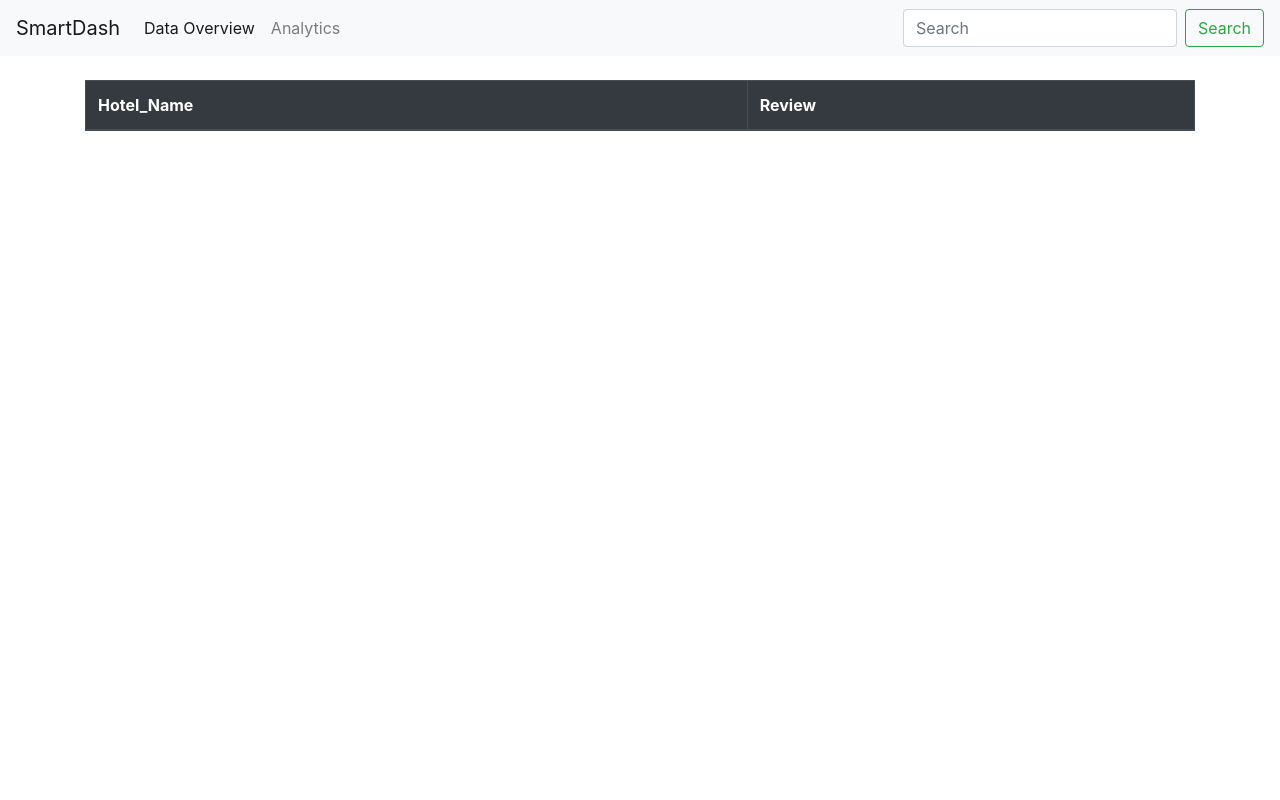
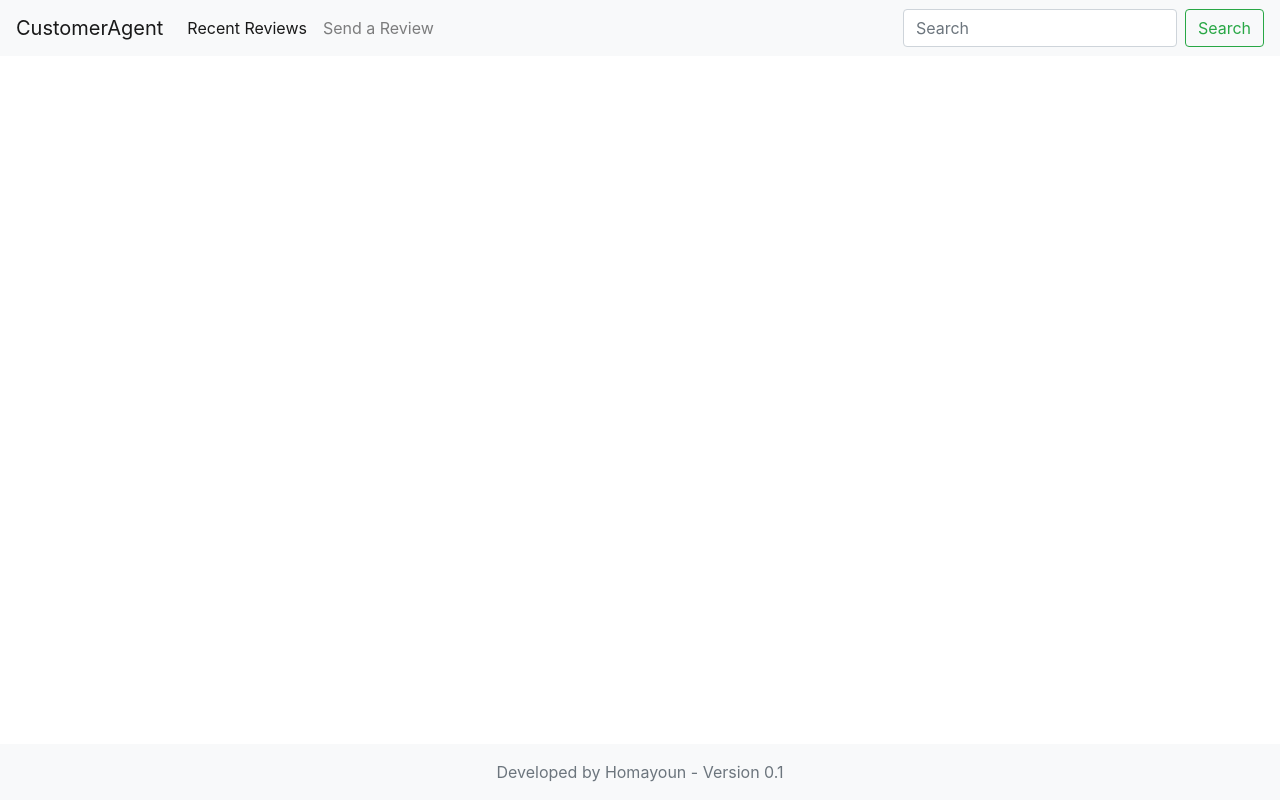
Before and after one commit to harrisonsrp/Customer-Support-Agent, a Flask app: template templates/index.html in a window 1280 px wide. Run offline with Flask 3, Linux system fonts and the light colour scheme; the template is opened without the code that fills it, so the values that code supplies are empty; some libraries are stand-ins or nearby versions.

Commit message:
Updating UI of web app

```diff
--- a/app.py
+++ b/app.py
@@ -1,6 +1,6 @@
 from flask import Flask, render_template, render_template, request, redirect, jsonify
 from datetime import datetime
-from data_read import read_data_from_mongodb
+from data_crud import read_mongodb
 # Create Flask app instance
 app = Flask(__name__)
 
@@ -8,11 +8,19 @@ app = Flask(__name__)
 
 ####### Start Routes #######
 
-# Data Analyst Route
+# Recent Reviews Route
 @app.route('/')
 def index():
-    cursor  = read_data_from_mongodb()
-    return render_template('index.html', data=cursor)
+    # cursor  = ...
+    return render_template('index.html')
+
+
+
+# Send Reviews Route
+@app.route('/sendReview')
+def sendReview():
+    #red data from mongodb
+    return render_template('reviews/index.html')
 
 
 ####### End Routes #######
--- a/templates/base.html
+++ b/templates/base.html
@@ -7,12 +7,12 @@
         <meta name="description" content="">
         <meta name="viewport" content="width=device-width, initial-scale=1">
 
-
-        <link href="https://stackpath.bootstrapcdn.com/bootstrap/4.5.2/css/bootstrap.min.css" rel="stylesheet">
+       <link href="https://stackpath.bootstrapcdn.com/bootstrap/4.5.2/css/bootstrap.min.css" rel="stylesheet">
+       <link rel="stylesheet" href="https://cdnjs.cloudflare.com/ajax/libs/font-awesome/5.15.4/css/all.min.css"
         <link rel="stylesheet" type="text/css" href="{{ url_for('static', filename='style.css') }}">
     </head>
     <nav class="navbar navbar-expand-lg navbar-light bg-light">
-        <a class="navbar-brand" href="#">SmartDash</a>
+        <a class="navbar-brand" href="#">CustomerAgent</a>
         <button class="navbar-toggler" type="button" data-toggle="collapse" data-target="#navbarSupportedContent" aria-controls="navbarSupportedContent" aria-expanded="false" aria-label="Toggle navigation">
           <span class="navbar-toggler-icon"></span>
         </button>
@@ -20,11 +20,11 @@
         <div class="collapse navbar-collapse" id="navbarSupportedContent">
           <ul class="navbar-nav mr-auto">
             <li class="nav-item active">
-              <a class="nav-link" href="{{url_for ('index')}}">Data Overview<span class="sr-only">(current)</span></a>
+              <a class="nav-link" href="{{url_for('index')}}">Recent Reviews<span class="sr-only">(current)</span></a>
             </li>
 
             <li class="nav-item">
-                <a class="nav-link" href="">Analytics</a>
+                <a class="nav-link" href="{{url_for('sendReview')}}">Send a Review</a>
               </li>
           </ul>
           <form class="form-inline my-2 my-lg-0">
@@ -41,6 +41,11 @@
             {%block content%} {%endblock%}
           </div>
 
+          <footer class="footer fixed-bottom py-3 bg-light">
+            <div class="container text-center">
+                <span class="text-muted">Developed by Homayoun - Version 0.1</span>
+            </div>
+        </footer>
 
 
     </body>
--- a/templates/index.html
+++ b/templates/index.html
@@ -6,25 +6,5 @@
 
 {% block content %}
 
-<div class="index-table">
-    <table class="table table-bordered table-striped">
-        <thead class="thead-dark">
-            <tr>
-                <th>Hotel_Name</th>
-                <th>Review</th>
-                <!-- Add more headers if needed -->
-            </tr>
-        </thead>
-        <tbody>
-            {% for record in data %}
-            <tr>
-                <td>{{ record.Hotel_Name }}</td>
-                <td>{{ record.Negative_Review }}</td>
-                <!-- Add more fields if needed -->
-            </tr>
-            {% endfor %}
-        </tbody>
-    </table>
-</div>
 
 {% endblock%}
```
Also changed, not shown: 1 other file.
